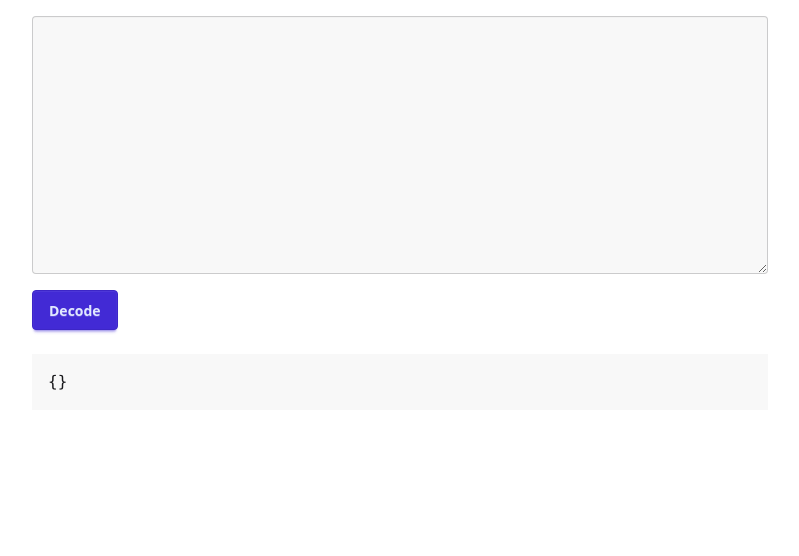
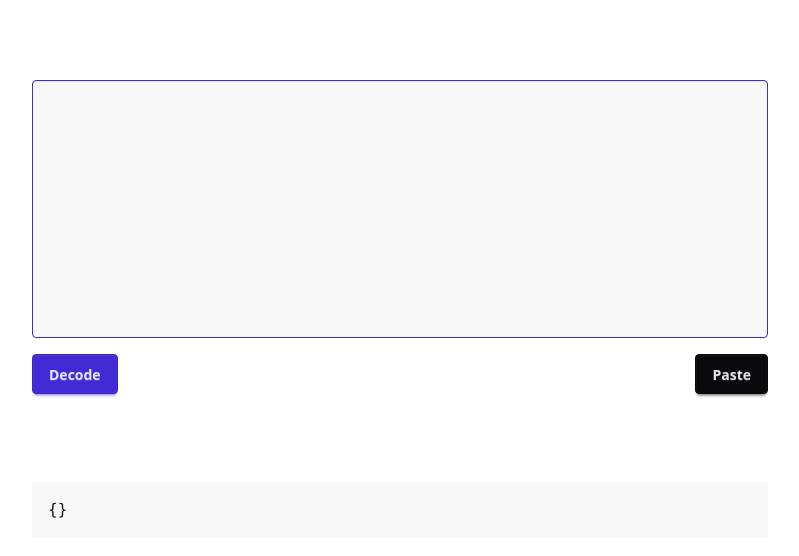
Before and after one commit to iaseth/cryptical, a SvelteKit app in the folder sv-app/: page /jwt in a window 1280 px wide. Shown: the top 556 px of the page, without its empty margins (240-1039 px from the left). Built offline with nearby package versions, Linux system fonts and the light colour scheme.

Commit message:
Added a TextArea element with Clear, Copy, Paste buttons

```diff
--- /dev/null
+++ b/sv-app/src/components/TextArea.svelte
@@ -0,0 +1,42 @@
+
+<script lang="ts">
+	interface Props {
+		value: string,
+		submitText?: string,
+		onSubmit: () => void
+	}
+	let { value = $bindable(), submitText="Submit", onSubmit }: Props = $props();
+	let me: HTMLTextAreaElement|null = $state(null);
+
+	let isEmpty = $derived(value === "");
+
+	function copyToClipboard () {
+		if (me) {
+			me.select();
+			document.execCommand("copy");
+		}
+	}
+
+	function pasteFromClipboard () {
+		navigator.clipboard.readText().then(text => {
+			value = text;
+		});
+	}
+</script>
+
+<section class="py-16 space-y-4 mb-6">
+	<textarea class="textarea textarea-primary font-mono block w-full bg-base-200 resize-none"
+		bind:value={value} bind:this={me} rows=10 spellcheck="false"></textarea>
+
+	<footer class="flex gap-x-2">
+		<button onclick={onSubmit} class="btn btn-primary">{submitText}</button>
+		<div class="grow"></div>
+
+		{#if isEmpty}
+			<button class="btn btn-neutral" onclick={pasteFromClipboard}>Paste</button>
+		{:else}
+			<button class="btn btn-neutral" onclick={() => value = ""}>Clear</button>
+			<button class="btn btn-neutral" onclick={copyToClipboard}>Copy</button>
+		{/if}
+	</footer>
+</section>
--- a/sv-app/src/routes/curl/+page.svelte
+++ b/sv-app/src/routes/curl/+page.svelte
@@ -2,6 +2,7 @@
 <script lang="ts">
 	import { parseCurl, type PropVal } from "$lib";
 	import PropValueTable from "../../components/PropValueTable.svelte";
+	import TextArea from "../../components/TextArea.svelte";
 
 	let curlCommand = $state('');
 	let pythonCode = $state('');
@@ -19,11 +20,8 @@
 	}
 </script>
 
-<section class="max-w-3xl mx-auto p-4 py-16 pb-36">
-	<header class="space-y-4 mb-6">
-		<textarea class="textarea block w-full bg-base-200" bind:value={curlCommand} rows=10></textarea>
-		<button {onclick} class="btn btn-primary">Convert</button>
-	</header>
+<section class="max-w-3xl mx-auto p-4 pb-36">
+	<TextArea bind:value={curlCommand} submitText="Convert" onSubmit={onclick} />
 
 	<footer class="px-4 py-4 bg-base-200">
 		<pre class="text-wrap break-words">{pythonCode}</pre>
--- a/sv-app/src/routes/jwt/+page.svelte
+++ b/sv-app/src/routes/jwt/+page.svelte
@@ -1,6 +1,7 @@
 
 <script lang="ts">
 	import { jwtDecode } from "jwt-decode";
+	import TextArea from "../../components/TextArea.svelte";
 
 	let jwtToken = $state('');
 	let decodedToken = $state({});
@@ -21,10 +22,7 @@
 </script>
 
 <section class="max-w-3xl mx-auto p-4 overflow-x-hidden">
-	<header class="space-y-4 mb-6">
-		<textarea class="textarea block w-full bg-base-200" bind:value={jwtToken} rows=10></textarea>
-		<button {onclick} class="btn btn-primary">Decode</button>
-	</header>
+	<TextArea bind:value={jwtToken} submitText="Decode" onSubmit={onclick} />
 
 	<footer class="px-4 py-4 bg-base-200">
 		<pre class="text-wrap break-words">{JSON.stringify(decodedToken, null, 4)}</pre>
```
